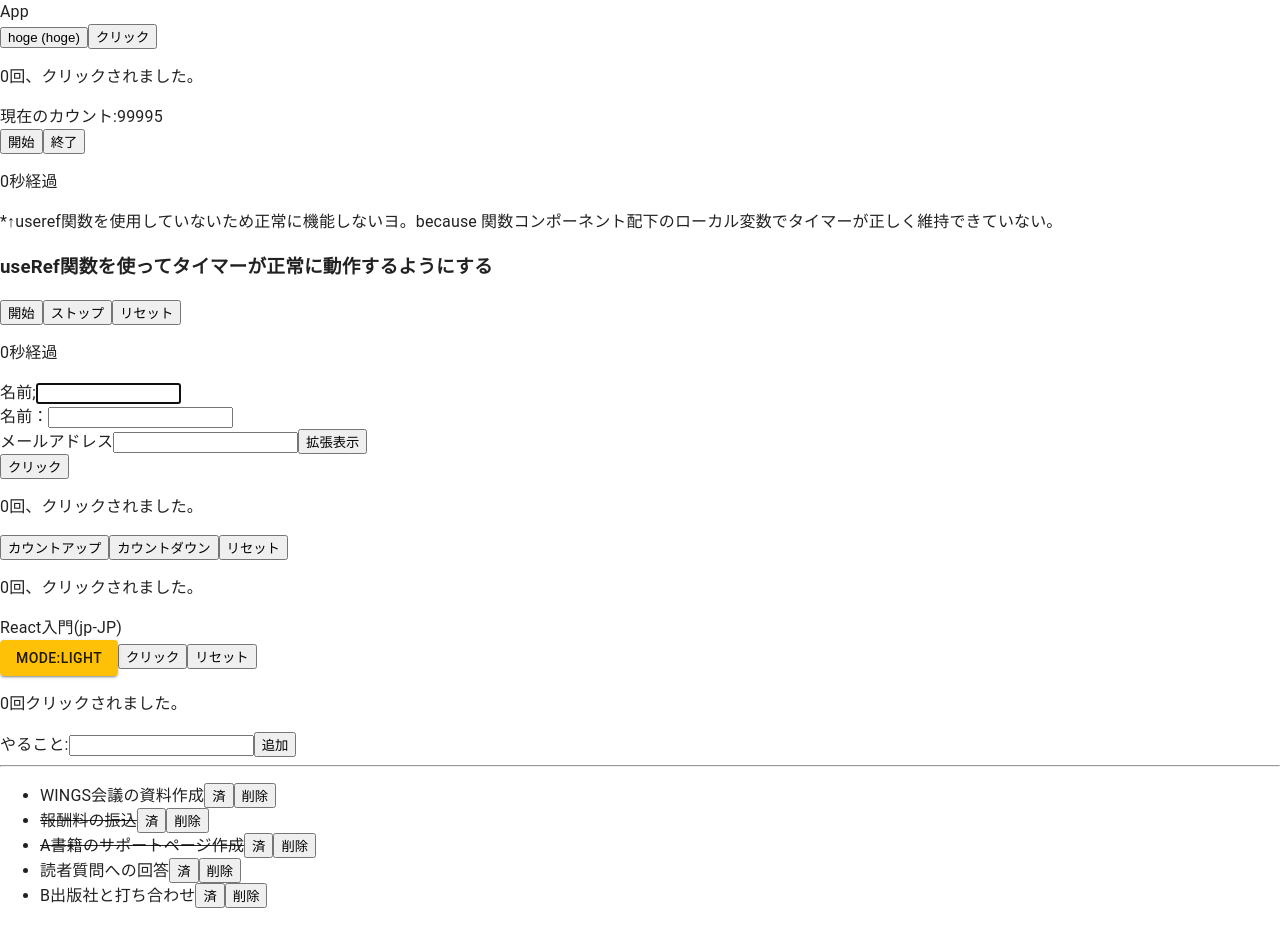
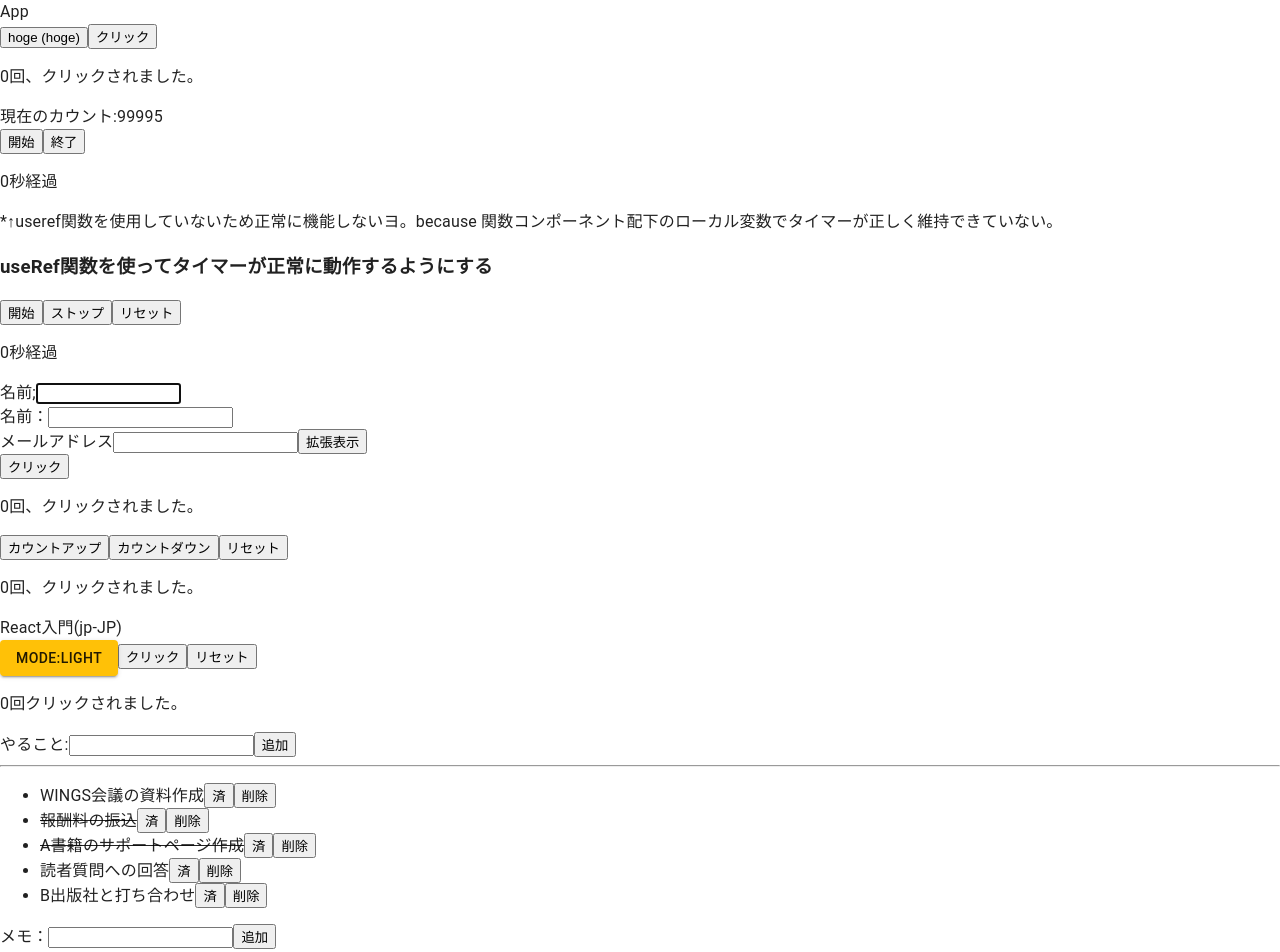
Before and after one commit to shunmakk/react-pratice-advance-2-hook, a React (Create React App) app: page / in a window 1280 px wide. Shown: the top 952 px of the page. Before the commit the page ends 924 px from the top, so only its background shows below. Built offline with nearby package versions, Linux system fonts and the light colour scheme.

Commit message:
recoil完了

```diff
--- a/src/Components/RecoilTodoUp.js
+++ b/src/Components/RecoilTodoUp.js
@@ -1,2 +1,73 @@
 import { useRecoilState } from "recoil";
 import { useState } from "react";
+import { idsAtom,todoListSelector  } from "../Store/atomUp";
+import './RecoilTodo.css'
+
+
+
+
+const RecoilTodoUp = () => {
+
+    const [title,setTitle] = useState('');
+
+    //Atom/serectorから値、セッターを取得
+    const [todo, setTodo] = useRecoilState(todoListSelector);
+    const  [ids, setIds] =  useRecoilState(idsAtom)
+
+    //テキストボックスへの入力をstateに反映
+    const handleChangeTitle = e => setTitle(e.target.value);
+
+    //[追加]ボタンクリックでtodo項目を表示
+    const handleAdd = () => {
+      //id値の最大値から次のid値(+1)を取得
+      const newId = Math.max(...(ids.length? ids : [0])) + 1;
+      setTodo({
+          type: 'add',
+          newItem: {
+              id: newId,
+              title,
+              isDone: false
+          }
+      });
+    };
+
+       //[済]ボタンクリックで該当のTodo項目を作業ずみとしてマーク
+     const handleDown = e => {
+         setTodo({
+             type: 'done',
+             id:  Number(e.target.dataset.id)
+         })
+     }
+
+     //削除ボタンクリックで該当のtodo項目を削除
+     const handleRemove = e => {
+         setTodo({
+             type: 'remove',
+             id: Number(e.target.dataset.id)
+         })
+     }
+
+
+
+  return (
+    <div>
+        <label>
+            メモ：
+            <input type="text" name="todo" value={title} onChange={handleChangeTitle} />
+        </label>
+        <button type="button" onClick={handleAdd}>追加</button>
+        <hr/>
+        <ul>
+            {todo.map(item => (
+                <li key={item.id} className={item.isDone ? 'done': ''}>
+                    {item.title}
+                    <button type="button" onClick={handleDown} data-id={item.id}>済</button>
+                    <button  type="button" onClick={handleRemove} data-id={item.id}>削除</button>
+                </li>
+            ))}
+        </ul>
+    </div>
+  )
+}
+
+export default RecoilTodoUp
--- a/src/index.js
+++ b/src/index.js
@@ -18,6 +18,7 @@ import HookThemeButton from './Components/HookThemeButton';
 import RecoilCounter from './Components/RecoilCounter';
 import { RecoilRoot } from 'recoil';
 import RecoilTodo from './Components/RecoilTodo';
+import RecoilTodoUp from './Components/RecoilTodoUp';
 
 
 
@@ -42,7 +43,9 @@ root.render(
    <RecoilRoot>
    <RecoilCounter/>
    <RecoilTodo/>
+   <RecoilTodoUp/>
    </RecoilRoot>
+
   </React.StrictMode>
 );
 
```
